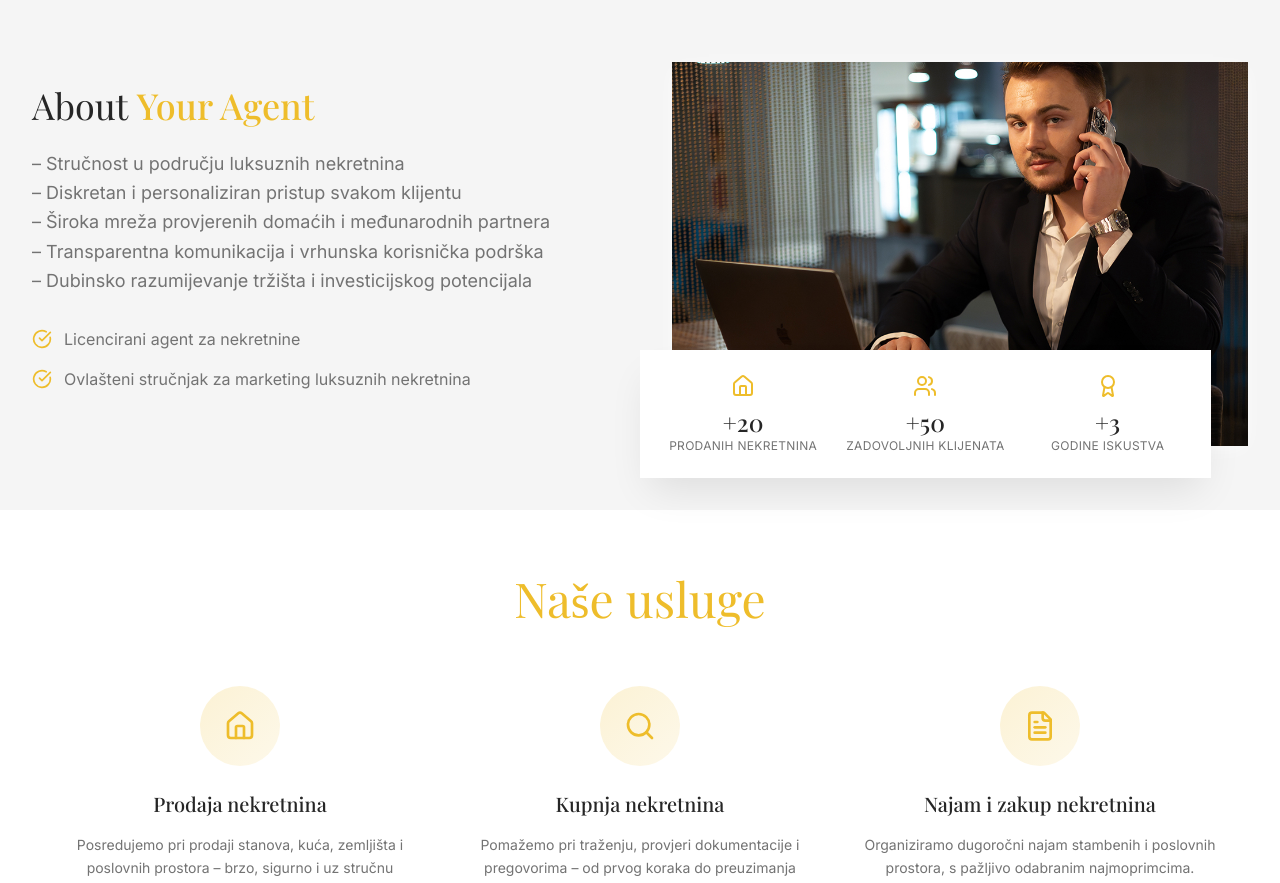
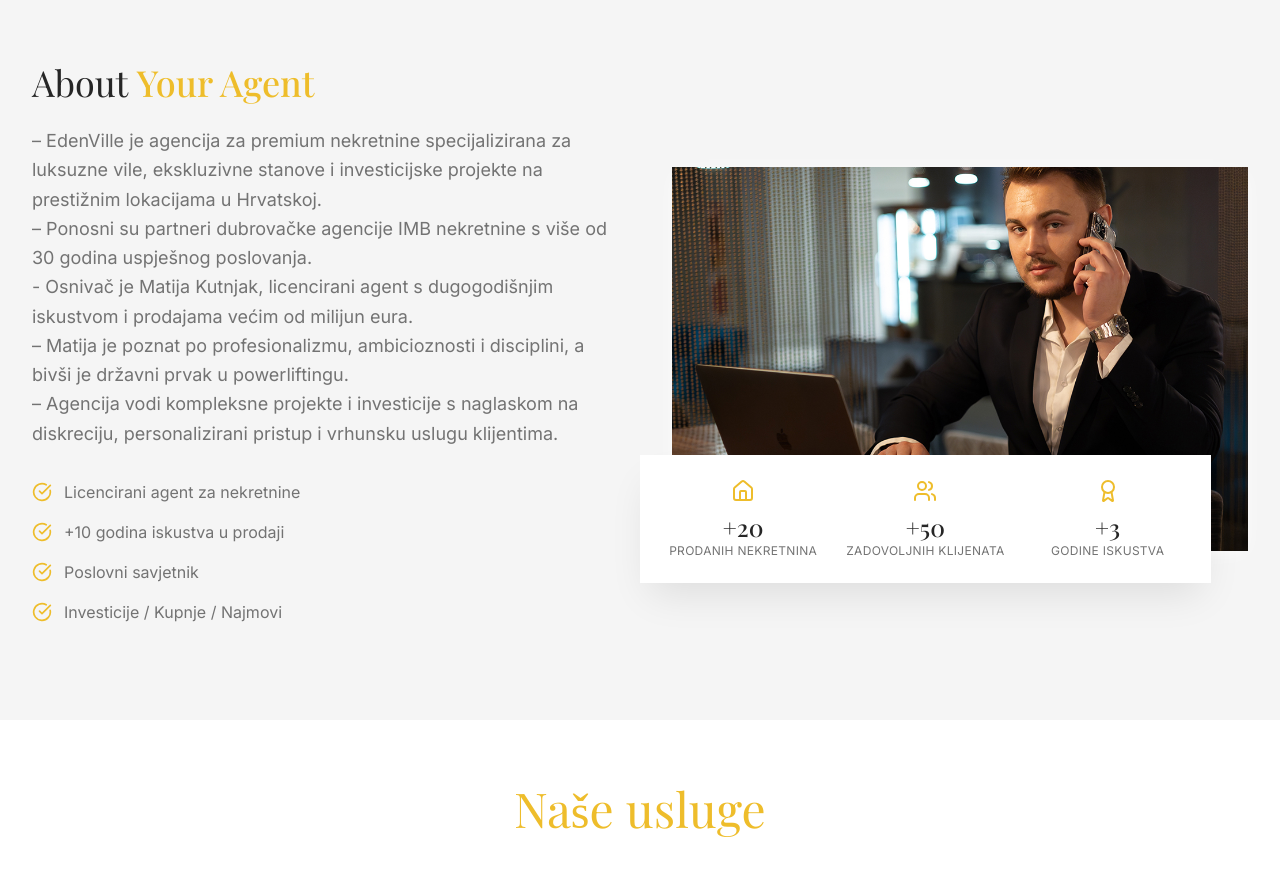
Before and after one commit to marko-h4cklabs/refined-real-estate-hub, a React (Vite) app: page /refined-real-estate-hub/ in a window 1280 px wide. Shown: the part 802-1685 px from the top of the page. Built offline with nearby package versions, Linux system fonts and the light colour scheme.

Commit message:
about you

```diff
--- a/src/components/About.tsx
+++ b/src/components/About.tsx
@@ -10,7 +10,9 @@ const About = () => {
 
   const credentials = [
     "Licencirani agent za nekretnine",
-    "Ovlašteni stručnjak za marketing luksuznih nekretnina",
+    "+10 godina iskustva u prodaji",
+    "Poslovni savjetnik",
+    "Investicije / Kupnje / Najmovi"
   ];
 
   return (
@@ -24,15 +26,15 @@ const About = () => {
             </h2>
 
             <p className="text-lg text-muted-foreground mb-8 leading-relaxed">
-              – Stručnost u području luksuznih nekretnina
+              – EdenVille je agencija za premium nekretnine specijalizirana za luksuzne vile, ekskluzivne stanove i investicijske projekte na prestižnim lokacijama u Hrvatskoj.
               <br></br>
-              – Diskretan i personaliziran pristup svakom klijentu
+              – Ponosni su partneri dubrovačke agencije IMB nekretnine s više od 30 godina uspješnog poslovanja.
               <br></br>
-              – Široka mreža provjerenih domaćih i međunarodnih partnera
+              - Osnivač je Matija Kutnjak, licencirani agent s dugogodišnjim iskustvom i prodajama većim od milijun eura.
               <br></br>
-              – Transparentna komunikacija i vrhunska korisnička podrška
+              – Matija je poznat po profesionalizmu, ambicioznosti i disciplini, a bivši je državni prvak u powerliftingu.
               <br></br>
-              – Dubinsko razumijevanje tržišta i investicijskog potencijala
+              – Agencija vodi kompleksne projekte i investicije s naglaskom na diskreciju, personalizirani pristup i vrhunsku uslugu klijentima.
 
             </p>
 
```
